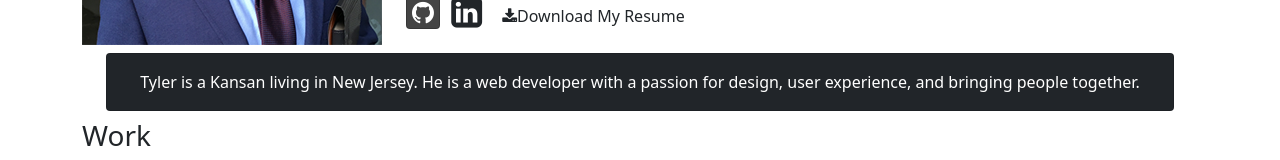
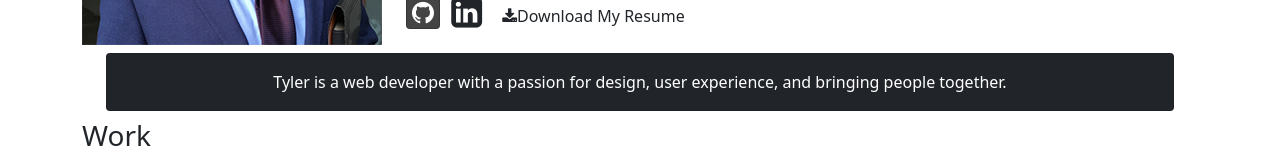
Before and after one commit to TylerWaugh01/Porfolio, a React (Create React App) app: page / in a window 1280 px wide. Shown: the part 353-513 px from the top of the page. Built offline with nearby package versions, Linux system fonts and the light colour scheme.

Commit message:
Bio Changes

```diff
--- a/src/App.css
+++ b/src/App.css
@@ -21,7 +21,7 @@ h3 {
 }
 
 .card-img-overlay .card-title {
-  color: white;
+  color: rgb(169, 212, 41);
   background-color: rgba(0, 0, 0, 0.5);
 }
 
--- a/src/pages/BioPage.js
+++ b/src/pages/BioPage.js
@@ -10,7 +10,7 @@ const BioPage = () => {
     >
     <CardBody>
       <CardText className='d-flex justify-content-center'>
-        Tyler is a Kansan living in New Jersey. He is a web developer with a passion for design, user experience, and bringing people together.
+        Tyler is a web developer with a passion for design, user experience, and bringing people together.
       </CardText>
     </CardBody>
   </Card>
```
